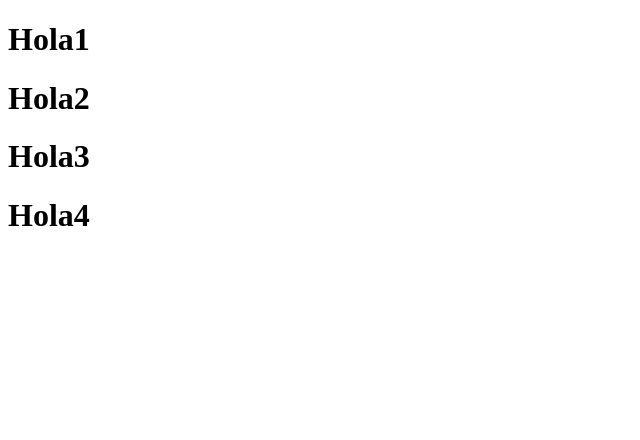
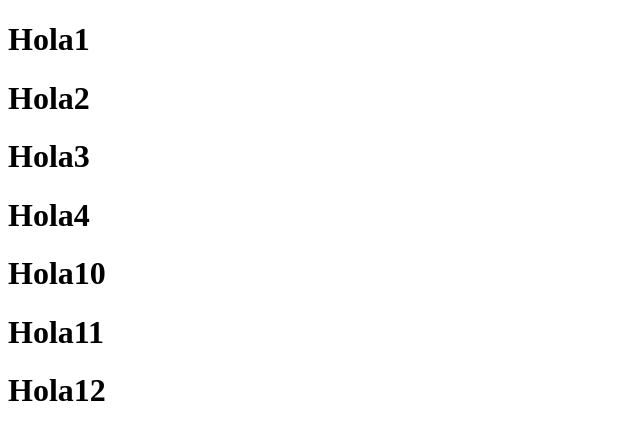
Before and after one commit to edg-ceron/Test-git, a plain HTML site: page index.html in a window 1280 px wide. Shown: the whole page, without its empty margins (0-640 px from the left). Drawn offline with Linux system fonts and the light colour scheme.

Commit message:
Se agrega hola mundo 10 11 12

```diff
--- a/index.html
+++ b/index.html
@@ -11,5 +11,8 @@
   <h1>Hola2</h1>
   <h1>Hola3</h1>
   <h1>Hola4</h1>
+  <h1>Hola10</h1>
+  <h1>Hola11</h1>
+  <h1>Hola12</h1>
 </body>
 </html>
```
